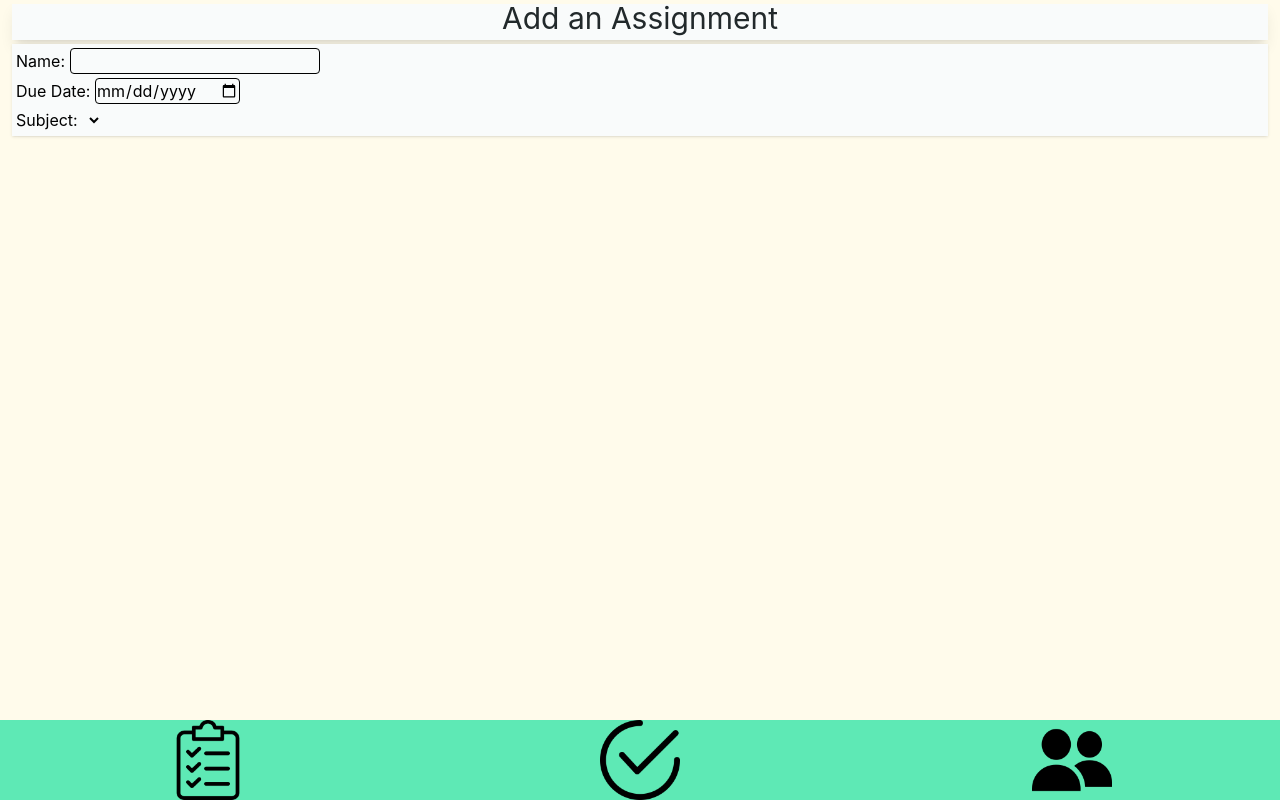
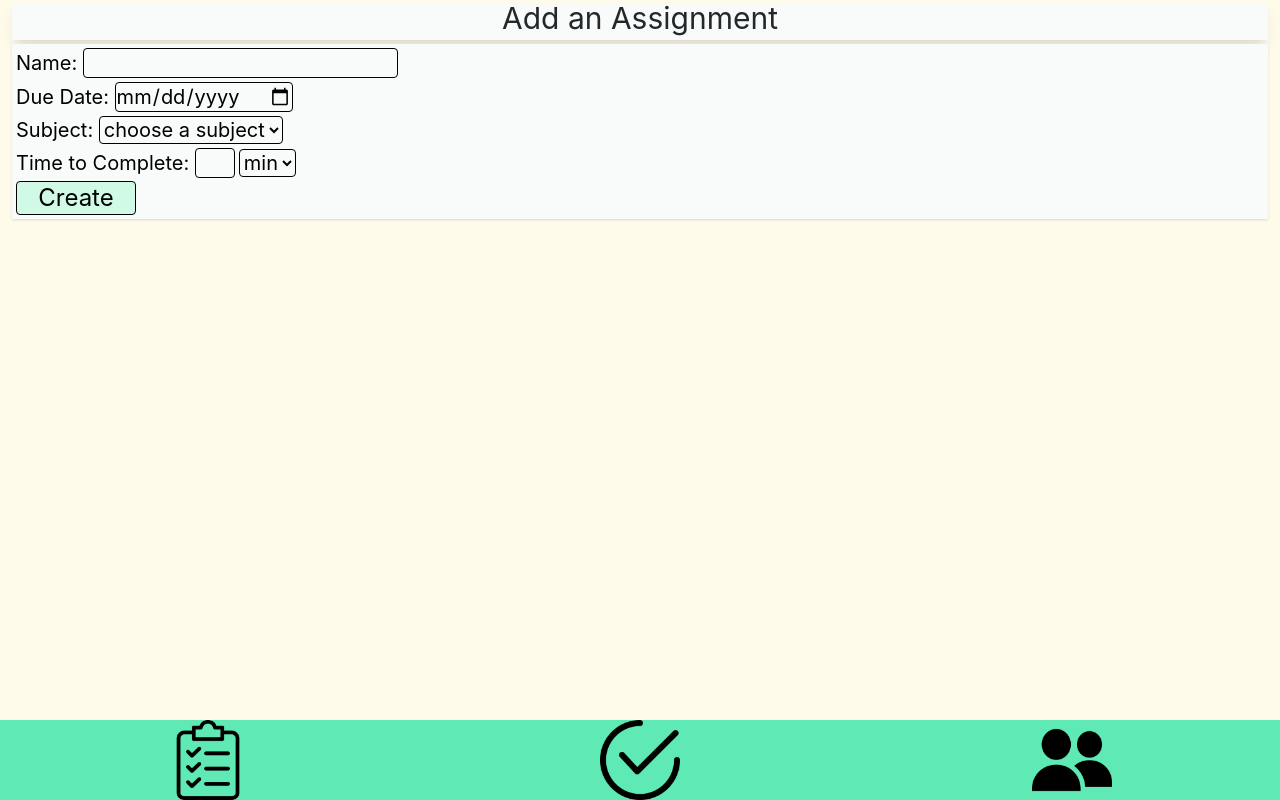
Before and after one commit to kazmirwang/Final-Capstone-KazimirWang, a React (Vite) app: page /add in a window 1280 px wide. Built offline with nearby package versions, Linux system fonts and the light colour scheme.

Commit message:
finished add form

```diff
--- a/src/components/AddForm.jsx
+++ b/src/components/AddForm.jsx
@@ -1,15 +1,53 @@
 function AddForm() {
-    return(
-        <div className="bg-mist-50 mx-3 shadow-sm mb-1 py-1 px-1">
+  return (
+    <div className="bg-mist-50 mx-3 shadow-sm mb-1 py-1 px-1 text-xl">
       <form action="#">
         <label htmlFor="name">Name: </label>
-                <input type="text" name="name" id="name" className="border rounded-sm mb-1" />
+        <input
+          type="text"
+          name="name"
+          id="name"
+          className="border rounded-sm mb-1"
+          required
+        />
         <br />
         <label htmlFor="date">Due Date: </label>
-                <input type="date" name="date" id="date" className="border rounded-sm mb-1" />
+        <input
+          type="date"
+          name="date"
+          id="date"
+          className="border rounded-sm mb-1"
+        />
         <br />
         <label htmlFor="subject">Subject: </label>
-                <select name="subject" id="subject"></select>
+        <select name="subject" id="subject" className="border rounded-sm mb-1">
+          <option value="choose">choose a subject</option>
+          <option value="ap physics">AP Physics</option>
+          <option value="ap lit">AP Lit</option>
+          <option value="ap calc bc">AP Calculus BC</option>
+        </select>
+        <br />
+        <label htmlFor="time">Time to Complete: </label>
+        <input
+          type="number"
+          name="time"
+          id="time"
+          className="border rounded-sm w-10"
+        />
+        <select
+          name="timeUnit"
+          id="timeUnit"
+          className="border rounded-sm ml-1 mb-1"
+        >
+          <option value="min">min</option>
+          <option value="hr">hr</option>
+        </select>
+        <br />
+        <input
+          type="submit"
+          value="Create"
+          className="border rounded-sm px-1 text-2xl bg-emerald-100 w-30"
+        />
       </form>
     </div>
   );
--- a/src/pages/Progress.jsx
+++ b/src/pages/Progress.jsx
@@ -1,7 +1,11 @@
-import Header from '../components/Header';
+import Header from "../components/Header";
 
 function Progress() {
-    return <Header title="Progress"/>
-  }
+  return (
+    <div>
+      <Header title="Progress" />
+    </div>
+  );
+}
 
-  export default Progress;
+export default Progress;
```
Also changed, not shown: src/assets/pie.png (renamed from src/assets/IMG_6052.png). Lines whose indentation alone changed are shown as unchanged.
